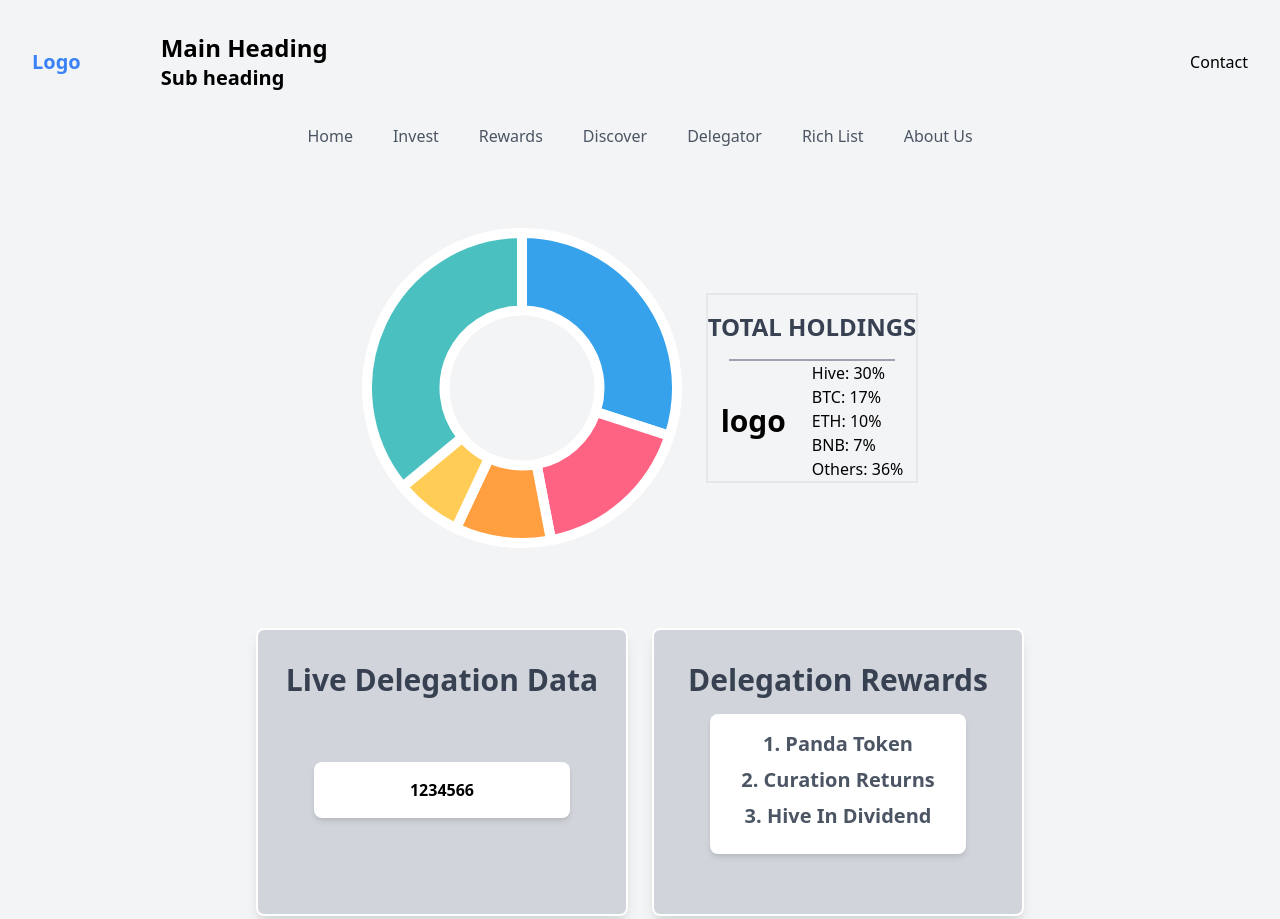
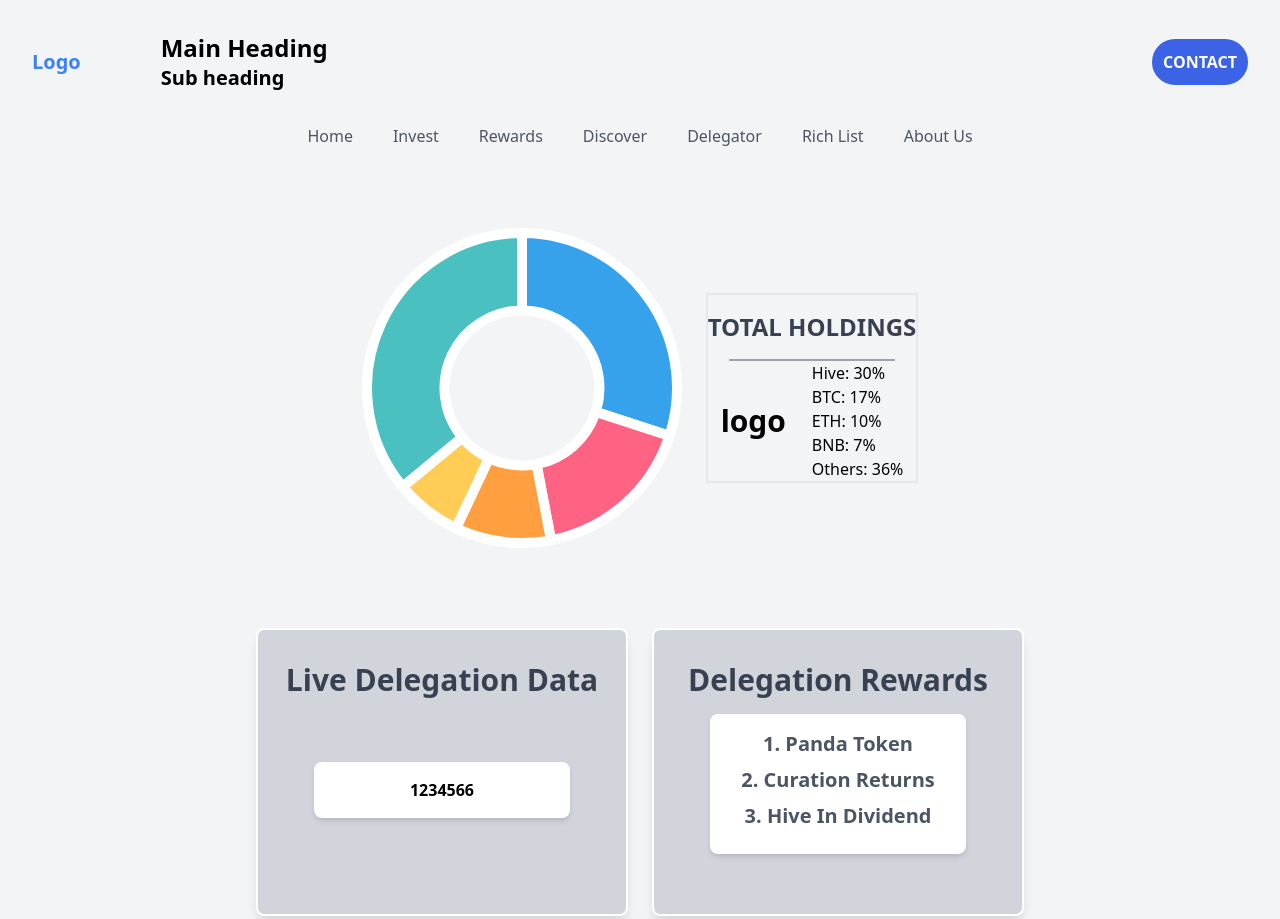
Before and after one commit to toushik018/demo-project, a plain HTML site: page index.html in a window 1280 px wide. Shown: the top 919 px of the page. Drawn offline with nearby package versions, Linux system fonts and the light colour scheme; files that its build step writes are made by us from their sources; the site is published under a folder, as on GitHub Pages, so addresses that start at the root find nothing.

Commit message:
second commit

```diff
--- a/index.html
+++ b/index.html
@@ -5,9 +5,9 @@
   <meta charset="UTF-8" />
   <meta name="viewport" content="width=device-width, initial-scale=1.0" />
   <title>Home</title>
-  <link href="/dist/output.css" rel="stylesheet" />
-  <link href="../src/button.css" rel="stylesheet" />
-  <link rel="stylesheet" href="../src/style.css" />
+  <link href="output.css" rel="stylesheet" />
+  <link href="button.css" rel="stylesheet" />
+  <link rel="stylesheet" href="style.css" />
   <link rel="stylesheet" href="https://cdnjs.cloudflare.com/ajax/libs/font-awesome/6.4.0/css/all.min.css"
     integrity="sha512-iecdLmaskl7CVkqkXNQ/ZH/XLlvWZOJyj7Yy7tcenmpD1ypASozpmT/E0iPtmFIB46ZmdtAc9eNBvH0H/ZpiBw=="
     crossorigin="anonymous" referrerpolicy="no-referrer" />
```
